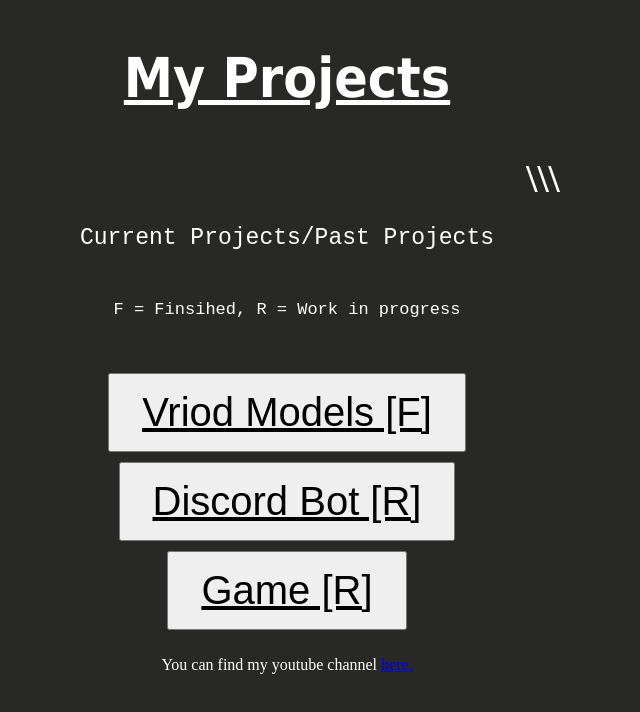
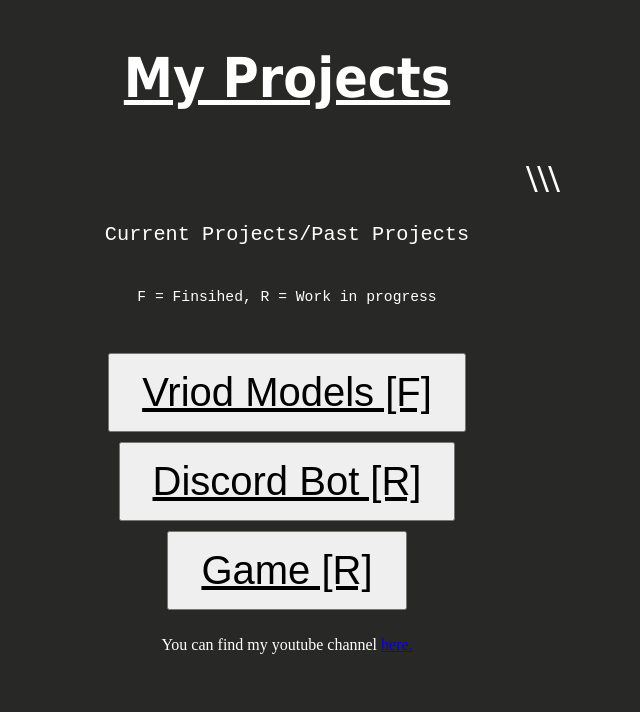
Before and after one commit to 2Cold4Jim/2ColdJim, a plain HTML site: page Page_Projects.html in a window 1280 px wide. Shown: the whole page, without its empty margins (353-993 px from the left). Drawn offline with Linux system fonts and the light colour scheme.

Commit message:
Add files via upload

```diff
--- a/Page_Projects.html
+++ b/Page_Projects.html
@@ -61,10 +61,10 @@
 	<h2 style="text-align:center;text-decoration: underline;font-family:tahoma;font-weight: bold;font-size:55px;color:white;">My Projects</h2>
 <HomeMenu class="HomeMenu" onclick="location.href='index.html'" id="Home"><strong>\\\</strong></HomeMenu>
 	<div class="textbox">
-		<pre style="text-align:center;font-size:23px;color:white;">
+		<pre style="text-align:center;font-size:calc(10px + 0.8vw);color:white;">
 Current Projects/Past Projects
     </pre>
-	<pre style="text-align:center;font-size:17px;color:white;">
+	<pre style="text-align:center;font-size:calc(7px + 0.6vw);color:white;">
 F = Finsihed, R = Work in progress
     </pre>
 	</div>
```
Also changed, not shown: Page_Contact.html (+1 -1 lines).
